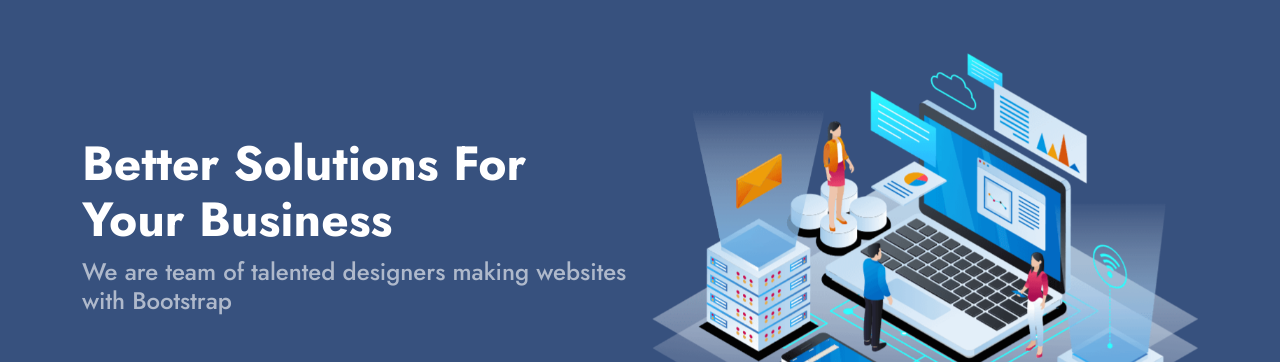
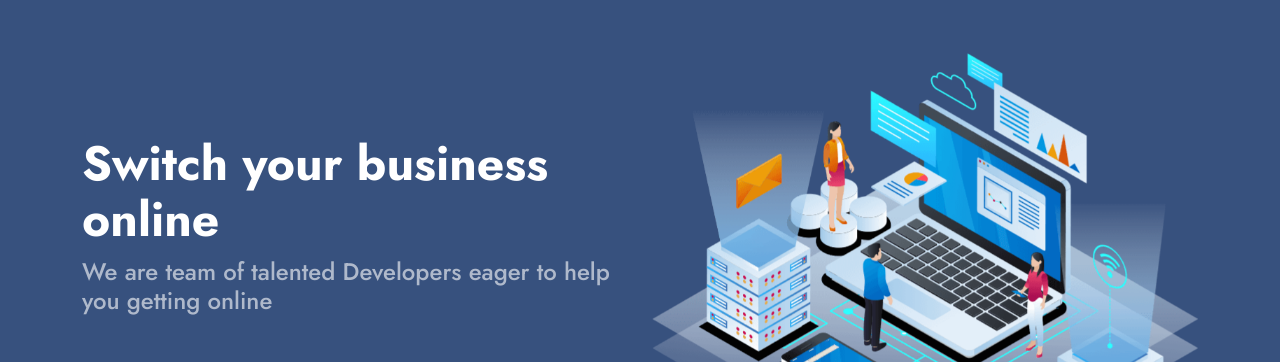
Before and after one commit to magansingh666/A7, a plain HTML site: page public/index.html in a window 1280 px wide. Shown: the part 78-440 px from the top of the page. Drawn offline with nearby package versions, Linux system fonts and the light colour scheme.

Commit message:
favicon edited

```diff
--- a/public/index.html
+++ b/public/index.html
@@ -5,9 +5,9 @@
   <meta charset="utf-8">
   <meta content="width=device-width, initial-scale=1.0" name="viewport">
 
-  <title>Arsha Bootstrap Template - Index</title>
+  <title>A7 Agency | Everything that you need to get online</title>
   <meta content="" name="description">
-  <meta content="" name="keywords">
+  <meta content="Web, Agency, designing, digital marketing" name="keywords">
 
   <!-- Favicons -->
   <link href="assets/img/favicon.png" rel="icon">
@@ -28,12 +28,6 @@
   <!-- Template Main CSS File -->
   <link href="assets/css/style.css" rel="stylesheet">
 
-  <!-- =======================================================
-  * Template Name: Arsha - v4.9.1
-  * Template URL: https://bootstrapmade.com/arsha-free-bootstrap-html-template-corporate/
-  * Author: BootstrapMade.com
-  * License: https://bootstrapmade.com/license/
-  ======================================================== -->
 </head>
 
 <body>
@@ -88,8 +82,8 @@
     <div class="container">
       <div class="row">
         <div class="col-lg-6 d-flex flex-column justify-content-center pt-4 pt-lg-0 order-2 order-lg-1" data-aos="fade-up" data-aos-delay="200">
-          <h1>Better Solutions For Your Business</h1>
-          <h2>We are team of talented designers making websites with Bootstrap</h2>
+          <h1>Switch your business online</h1>
+          <h2>We are team of talented Developers eager to help you getting online</h2>
           <div class="d-flex justify-content-center justify-content-lg-start">
             <a href="#about" class="btn-get-started scrollto">Get Started</a>
             <a href="https://www.youtube.com/watch?v=jDDaplaOz7Q" class="glightbox btn-watch-video"><i class="bi bi-play-circle"></i><span>Watch Video</span></a>
```
Also changed, not shown: public/assets/img/favicon.png, public/assets/img/logo11.svg (deleted).
